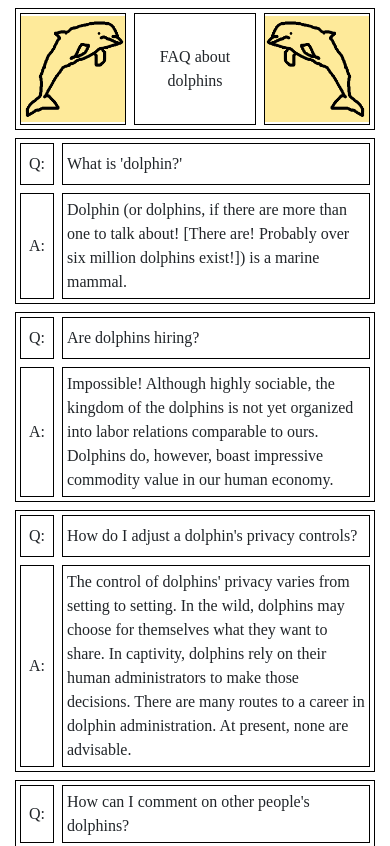
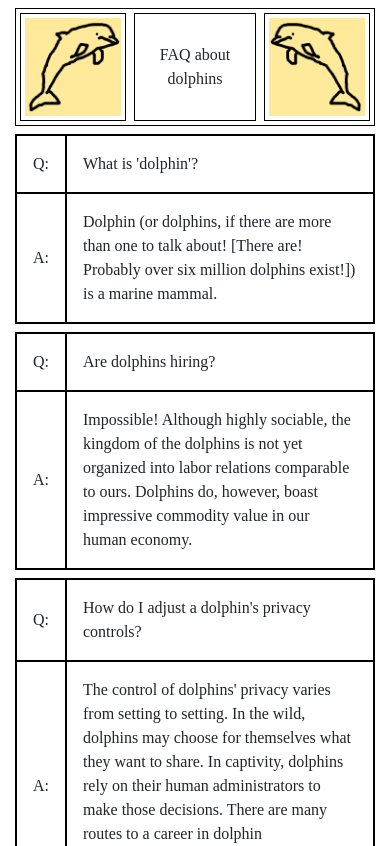
Before and after one commit to talnoznisky/dolphinsfaq, a plain HTML site: page index.html in a window 390 px wide. Shown: the top 846 px of the page. Drawn offline with nearby package versions, Linux system fonts and the light colour scheme.

Commit message:
some mobile styling updates

```diff
--- a/main.css
+++ b/main.css
@@ -11,6 +11,7 @@
 div.img {
     width: 13vw;
     max-width: 125px;
+    padding:0;
 }
 .img-right{
     transform: rotateY(180deg);
--- a/script.js
+++ b/script.js
@@ -1,5 +1,5 @@
 var faq = [
-  {q:"What is 'dolphin?'",
+  {q:"What is 'dolphin'?",
     a:"Dolphin (or dolphins, if there are more than one to talk about! [There are! Probably over six million dolphins exist!]) is a marine mammal."},
   {q:"Are dolphins hiring?",
     a:"Impossible! Although highly sociable, the kingdom of the dolphins is not yet organized into labor relations comparable to ours. Dolphins do, however, boast impressive commodity value in our human economy."},
@@ -37,8 +37,8 @@ const imgcontainer2 = document.createElement('div')
 
 imgcontainer1.setAttribute('class', 'cell col m-1 img img-left')
 imgcontainer2.setAttribute('class', 'cell col m-1 img img-right')
-imgcontainer1.innerHTML = "<img src='dolphin.gif' class='img-fluid'/>"
-imgcontainer2.innerHTML = "<img src='dolphin.gif' class='img-fluid'/>"
+imgcontainer1.innerHTML = "<img src='dolphin.gif' class='img-fluid p-1'/>"
+imgcontainer2.innerHTML = "<img src='dolphin.gif' class='img-fluid p-1'/>"
 title.setAttribute('class', 'cell title col m-1 p-2 align-middle text-center')
 
 header.appendChild(imgcontainer1)
@@ -56,13 +56,13 @@ faq.forEach(function(e){
   const qtext = document.createElement('div')
   const atext = document.createElement('div')
   bigrow.setAttribute('class', 'row big-row container-fluid no-gutters mt-2')
-  smallrowtop.setAttribute('class', 'row container-fluid no-gutters')
-  smallrowbottom.setAttribute('class', 'row container-fluid no-gutters')
+  smallrowtop.setAttribute('class', 'row small-row-top  container-fluid no-gutters')
+  smallrowbottom.setAttribute('class', 'row small-row-bottom container-fluid no-gutters')
 
-  q.setAttribute('class', 'cell qa col m-1 p-2 align-middle')
-  a.setAttribute('class', 'cell qa col m-1 p-2 align-middle')
-  qtext.setAttribute('class', 'cell text col m-1 p-1 align-middle')
-  atext.setAttribute('class', 'cell text col m-1 p-1 align-middle')
+  q.setAttribute('class', 'cell qa col p-3 align-middle')
+  a.setAttribute('class', 'cell qa col p-3 align-middle')
+  qtext.setAttribute('class', 'cell text col p-3 align-middle')
+  atext.setAttribute('class', 'cell text col p-3 align-middle')
 
   container.appendChild(bigrow);
 
```
